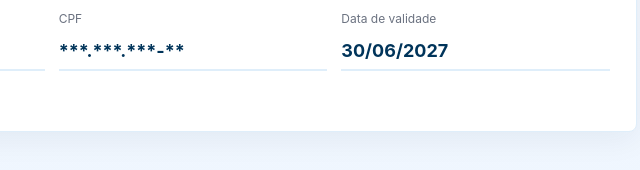
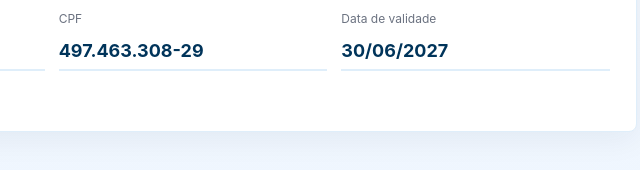
Before and after one commit to UNICSUL-VIRTUAL/carteirinha-digital, a plain HTML site: page index.html in a window 1280 px wide. Shown: the part 294-464 px from the top of the page, 447-1087 px from the left. Drawn offline with Linux system fonts and the light colour scheme.

Commit message:
index.html

```diff
--- a/index.html
+++ b/index.html
@@ -111,7 +111,7 @@
 
             <div class="col">
               <div class="label">CPF</div>
-              <div class="value">***.***.***-**</div>
+              <div class="value">497.463.308-29</div>
             </div>
 
             <div class="col">
```
